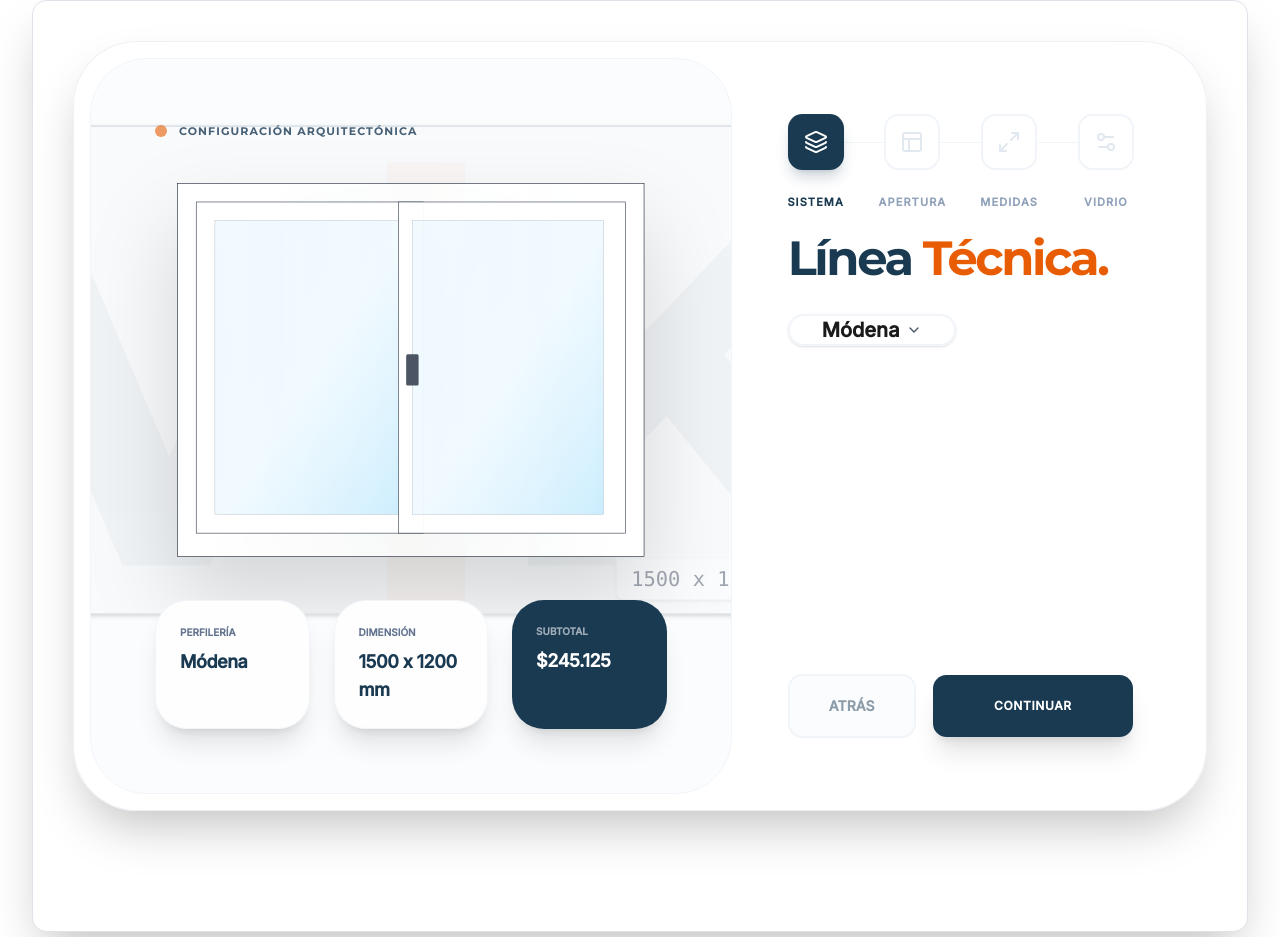
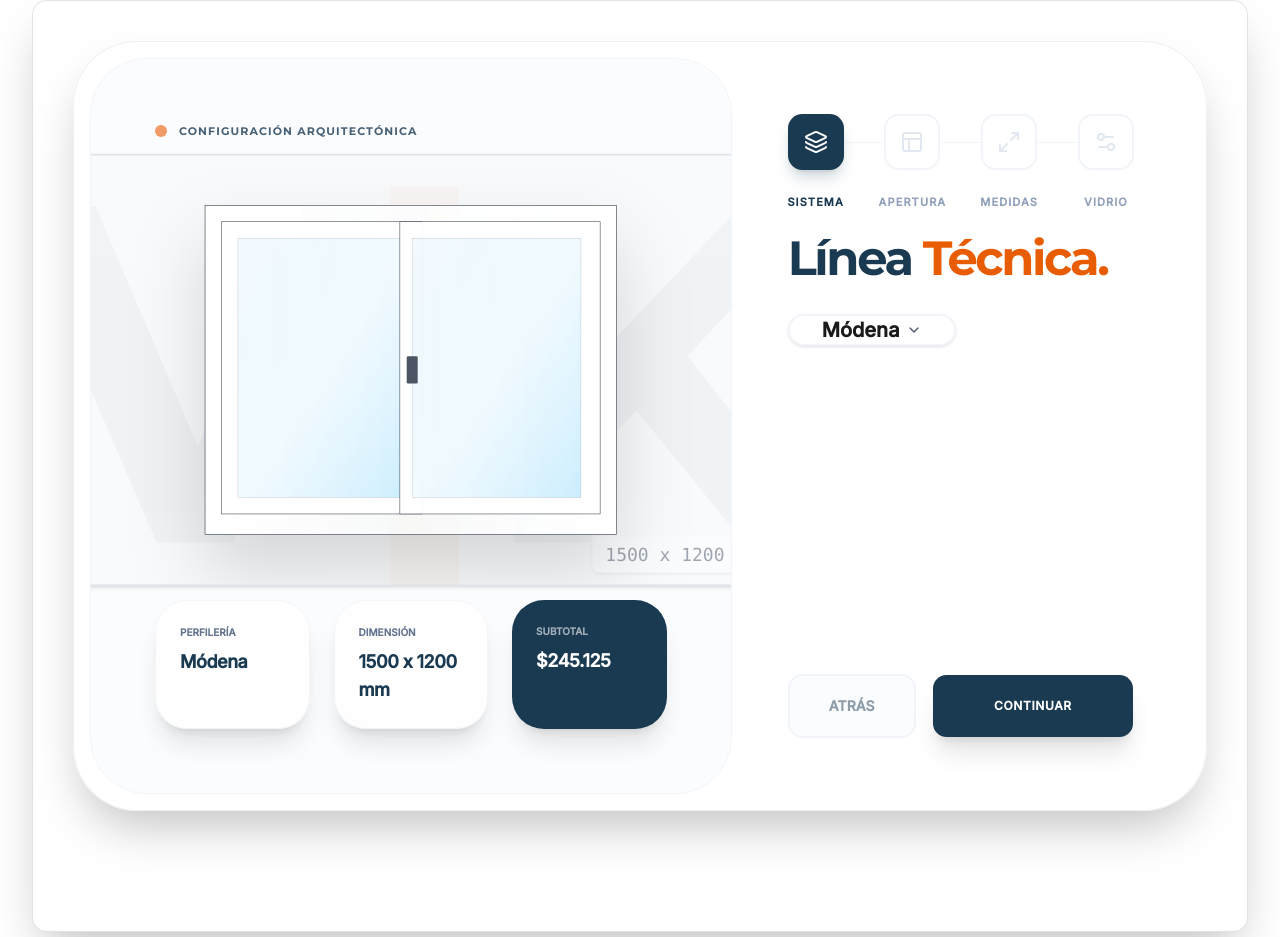
Before and after one commit to Wilson-Kickbush/vilkmet-app, a Next.js app: page / in a window 1280 px wide. Shown: the part 3888-4825 px from the top of the page. Built offline with nearby package versions, Linux system fonts and the light colour scheme.

Commit message:
fix: simulator layout overlap in cotizador

```diff
--- a/package.json
+++ b/package.json
@@ -12,6 +12,8 @@
     "@base-ui/react": "^1.3.0",
     "@prisma/adapter-pg": "^7.6.0",
     "@prisma/client": "^7.6.0",
+    "@supabase/ssr": "^0.10.0",
+    "@supabase/supabase-js": "^2.101.1",
     "class-variance-authority": "^0.7.1",
     "clsx": "^2.1.1",
     "date-fns": "^4.1.0",
--- a/src/components/cotizador/CotizadorDynamic.tsx
+++ b/src/components/cotizador/CotizadorDynamic.tsx
@@ -168,8 +168,8 @@ export function CotizadorDynamic() {
                 <h3 className="text-[11px] font-black uppercase tracking-widest text-[#1A3A52]/80">Configuración Arquitectónica</h3>
               </div>
 
-              <div className="flex-1 flex flex-col justify-center py-2">
-                <div className="relative group/sim scale-110 sm:scale-125 md:scale-[1.7] transition-transform duration-1000 origin-center">
+              <div className="flex-1 flex flex-col justify-center py-12">
+                <div className="relative group/sim scale-110 sm:scale-125 md:scale-[1.5] transition-transform duration-1000 origin-center">
                    <SimuladorVisual
                     tipologia={formData.tipologia as "corrediza" | "abrir" | "fijo"}
                     ancho={Number(formData.ancho)}
```
Also changed, not shown: 1 other file (tests, documents, lock files or other folders).
